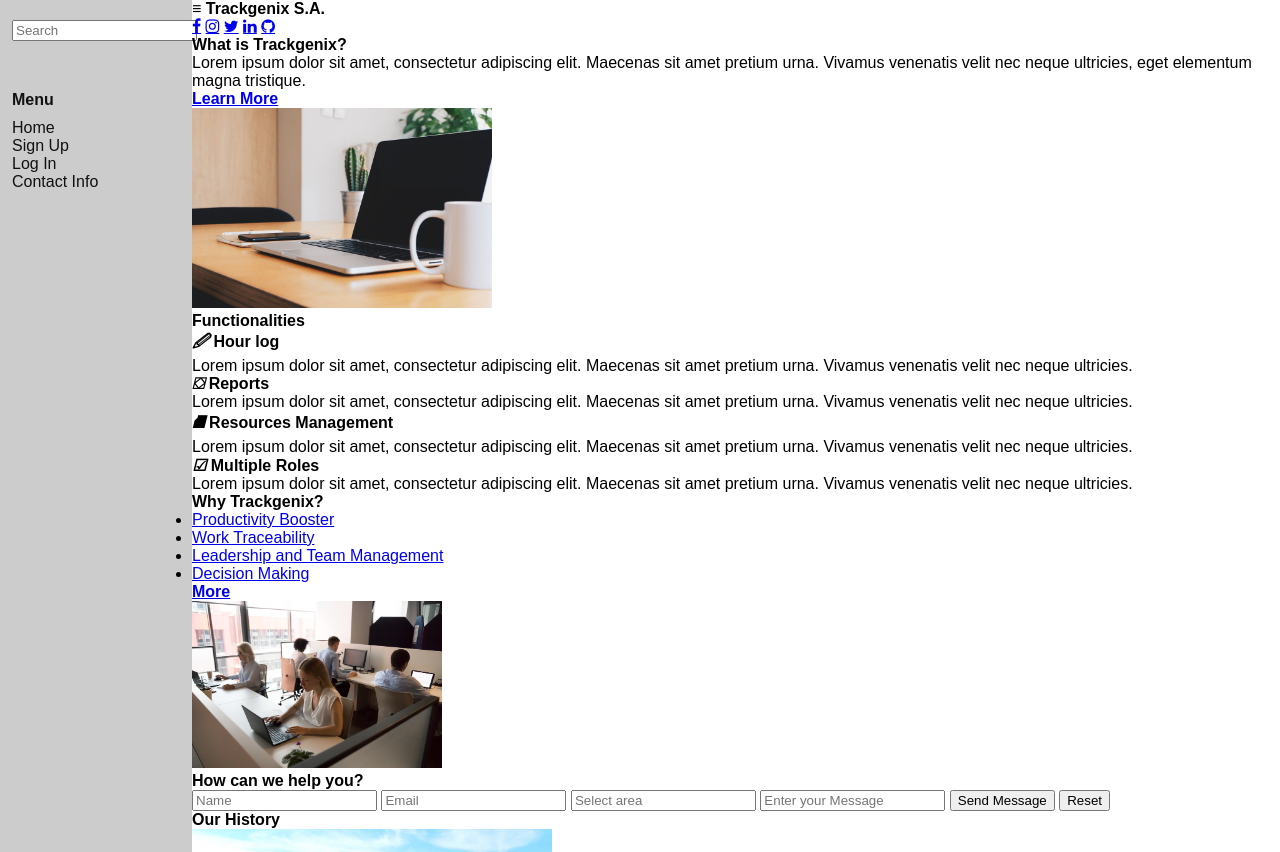
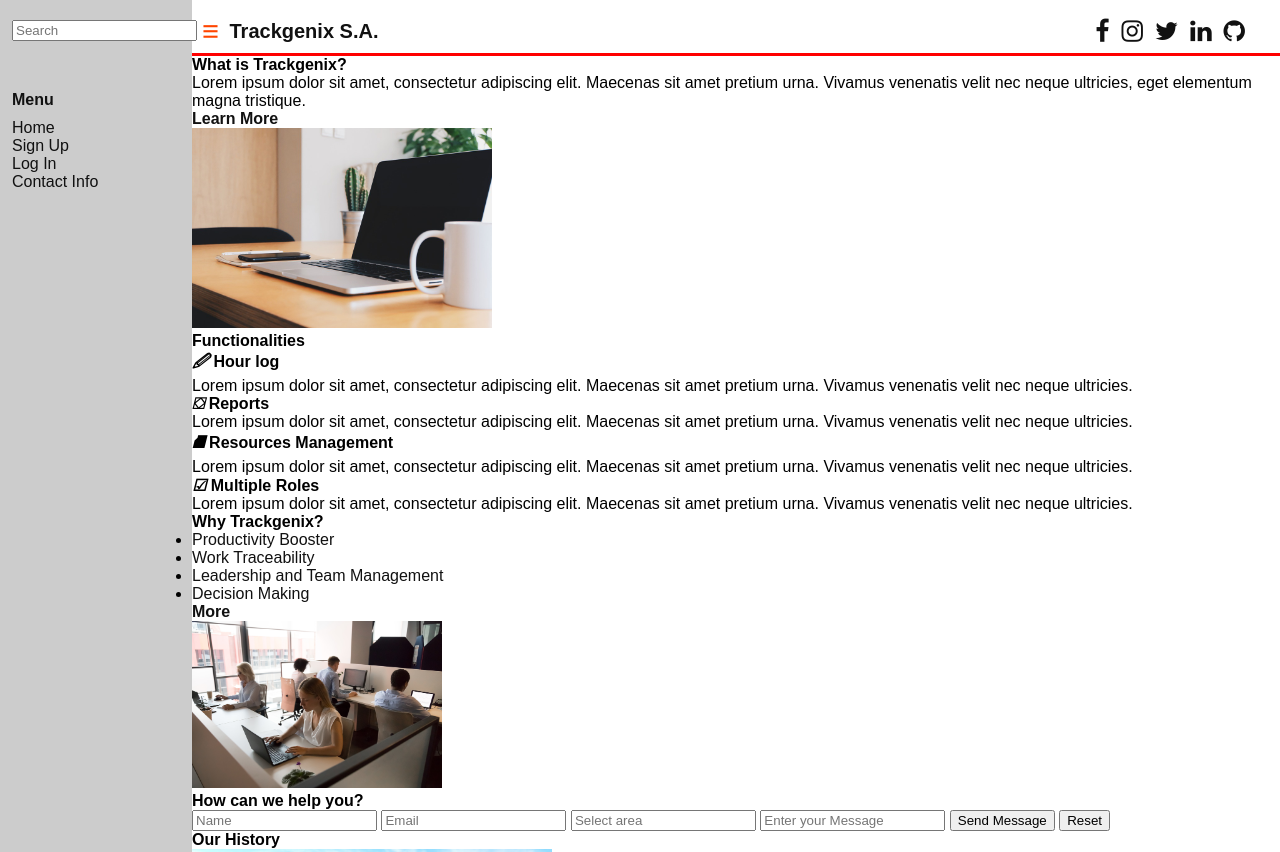
Before and after one commit to tobiaspujol/BaSP-M2022-Etapa-1, a plain HTML site: page Semana-03/index.html in a window 1280 px wide. Shown: the top 852 px of the page. Drawn offline with Linux system fonts and the light colour scheme.

Commit message:
BaSP-2022: Header edition

```diff
--- a/Semana-03/css/style.css
+++ b/Semana-03/css/style.css
@@ -1,11 +1,12 @@
 body{
     font-family: Reboto, Poppins, Arial;
+    margin: 0;
 }
 
 #navbar{
     float: left;
     width: 15%;
-    height: 1400px;
+    height: 2737px;
     background-color: #ccc;
     color: #111;
     padding: 20px 12px;
@@ -21,7 +22,41 @@ body{
     list-style: none;
 }
 
-#navbar a{
+a{
     color: #111;
     text-decoration: none;
 }
+
+#header{
+    padding: 15px;
+    padding-bottom: 5px;
+    border-bottom: red solid 3px;
+}
+
+#header .menu{
+    float: left;
+    width: 3%;
+    color: orangered;
+    text-align: center;
+    font-size: 29px;
+    /*border: #111 solid 1px;*/
+}
+
+#header h1{
+    float: center;
+    color: #111;
+    font-size: 20px;
+    padding: 5px;
+    /*border: #111 solid 1px;*/
+}
+
+#header .links{
+    top: 15px;
+    right: 15px;
+    text-align: center;
+    font-size: 25px;
+    text-indent: 5px;
+    position: absolute;
+    padding: 2px 20px;
+    /*border: #111 solid 1px;*/
+}
--- a/Semana-03/index.html
+++ b/Semana-03/index.html
@@ -22,7 +22,11 @@
             </ul>
         </nav>
         <header id="header">
-            <h1>&#8801;    Trackgenix S.A.</h1>
+            <div class="menu">
+                <p>&#8801;</p>
+            </div>
+            <h1>Trackgenix S.A.</h1>
+            <div class="links">
                 <link rel="stylesheet"
                 href="https://cdnjs.cloudflare.com/ajax/libs/font-awesome/4.7.0/css/font-awesome.min.css">
                 <a href="#" class="fa fa-facebook"></a>
@@ -30,6 +34,7 @@
                 <a href="#" class="fa fa-twitter"></a>
                 <a href="#" class="fa fa-linkedin"></a>
                 <a href="#" class="fa fa-github"></a>
+            </div>
         </header>
         <main id="main">
             <section id="what-is-trackgenix">
```
Lines whose indentation alone changed are shown as unchanged.
